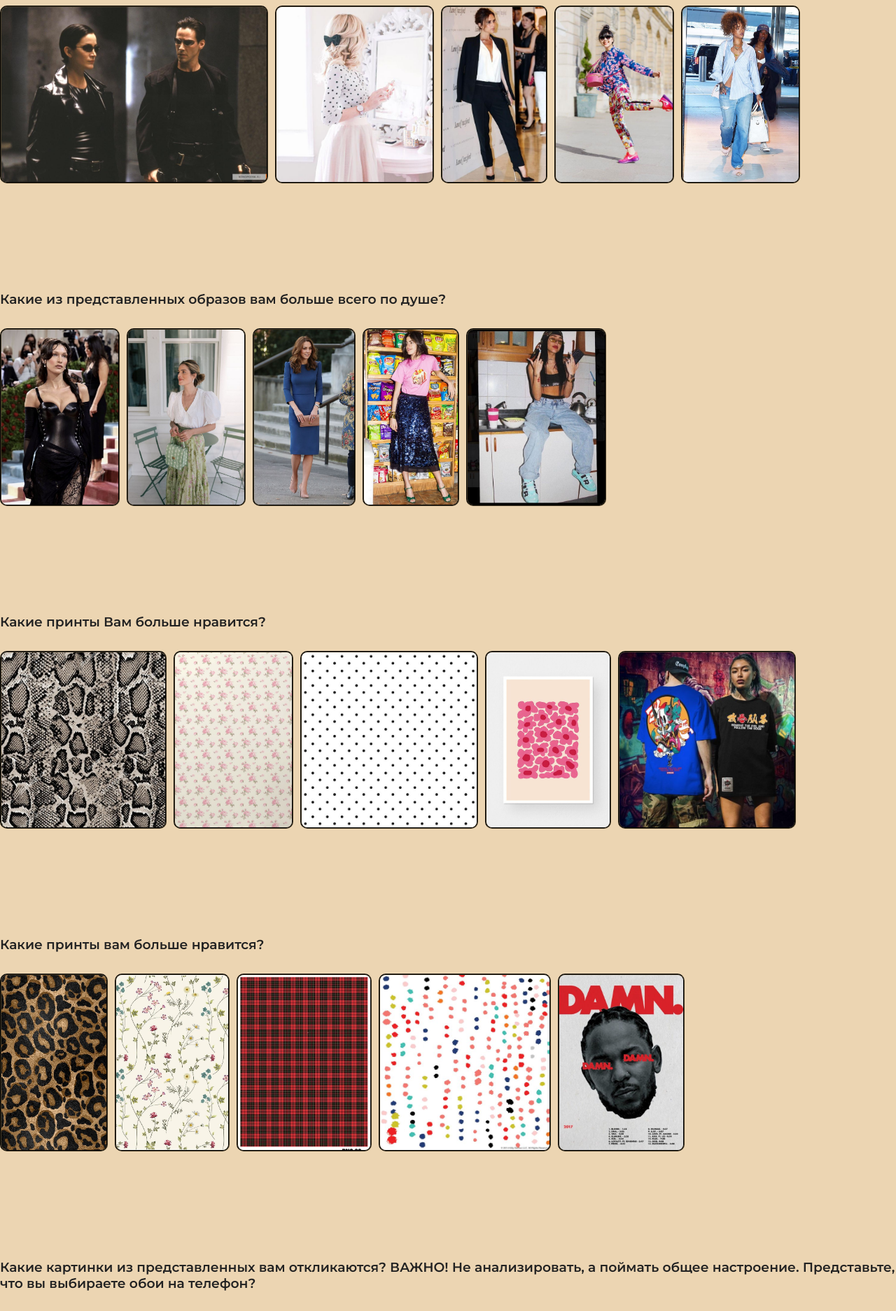
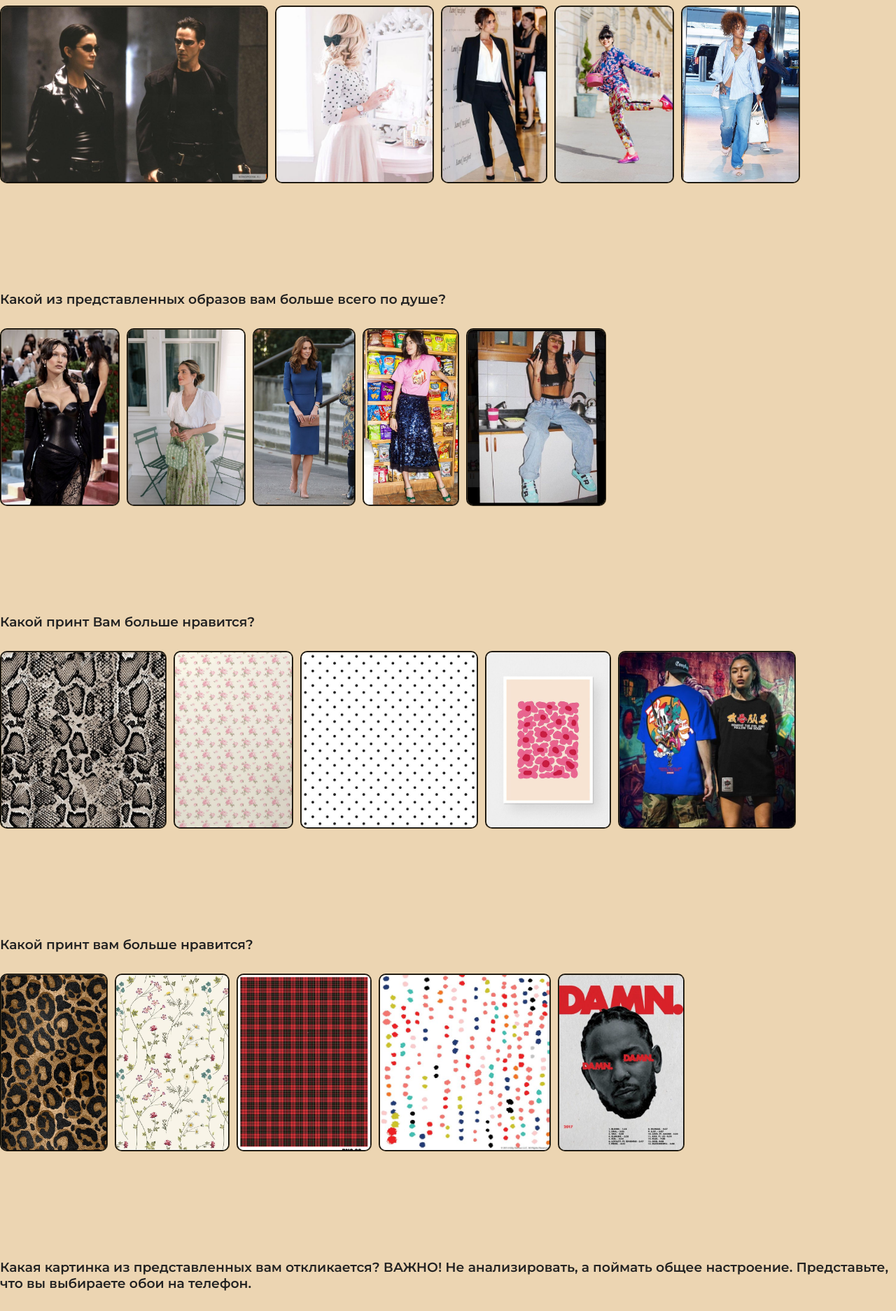
Before and after one commit to vansavagee/style-test, a React (Create React App) app: page / in a window 1280 px wide. Shown: the part 880-2753 px from the top of the page at 70% size. Built offline with nearby package versions, Linux system fonts and the light colour scheme; the HTML template or start-up script is replaced by a standard one.

Commit message:
fixed questions

```diff
--- a/src/App.js
+++ b/src/App.js
@@ -11,7 +11,7 @@ class App extends React.Component {
       questions: [
         {
           id:1,
-          task:'Какие картинки вам кажутся наиболее привлекательными?',
+          task:'Какая картинка вам кажется наиболее привлекательной?',
           img1:'1.jpg',
           img2:'2.jpg',
           img3:'3.jpg',
@@ -21,7 +21,7 @@ class App extends React.Component {
         },
         {
           id: 2,
-          task:'Какие из представленных образов вам больше всего по душе?',
+          task:'Какой из представленных образов вам больше всего по душе?',
           img1:'1.jpg',
           img2:'2.jpg',
           img3:'3.jpg',
@@ -31,7 +31,7 @@ class App extends React.Component {
         },
         {
           id:3,
-          task:'Какие принты Вам больше нравится?',
+          task:'Какой принт Вам больше нравится?',
           img1:'1.jpg',
           img2:'2.jpg',
           img3:'3.jpg',
@@ -41,7 +41,7 @@ class App extends React.Component {
         },
         {
           id:4,
-          task:'Какие принты вам больше нравится?',
+          task:'Какой принт вам больше нравится?',
           img1:'1.jpg',
           img2:'2.jpg',
           img3:'3.jpg',
@@ -51,7 +51,7 @@ class App extends React.Component {
         },
         {
           id:5,
-          task:'Какие картинки из представленных вам откликаются? ВАЖНО! Не анализировать, а поймать общее настроение. Представьте, что вы выбираете обои на телефон?',
+          task:'Какая картинка из представленных вам откликается? ВАЖНО! Не анализировать, а поймать общее настроение. Представьте, что вы выбираете обои на телефон.',
           img1:'1.jpg',
           img2:'2.jpg',
           img3:'3.jpg',
@@ -61,7 +61,7 @@ class App extends React.Component {
         },
         {
           id:6,
-          task:'Какие картинки из представленных вам откликаются? ВАЖНО! Не анализировать, а поймать общее настроение. Представьте, что вы выбираете обои на телефон?',
+          task:'Какая картинка из представленных вам откликается? ВАЖНО! Не анализировать, а поймать общее настроение. Представьте, что вы выбираете обои на телефон.',
           img1:'1.jpg',
           img2:'2.jpg',
           img3:'3.jpg',
@@ -71,7 +71,7 @@ class App extends React.Component {
         },
         {
           id:7,
-          task:'На какие показы мод Вы бы пошли?',
+          task:'На какой показ мод Вы бы пошли?',
           img1:'1.jpg',
           img2:'2.jpg',
           img3:'3.jpg',
```
